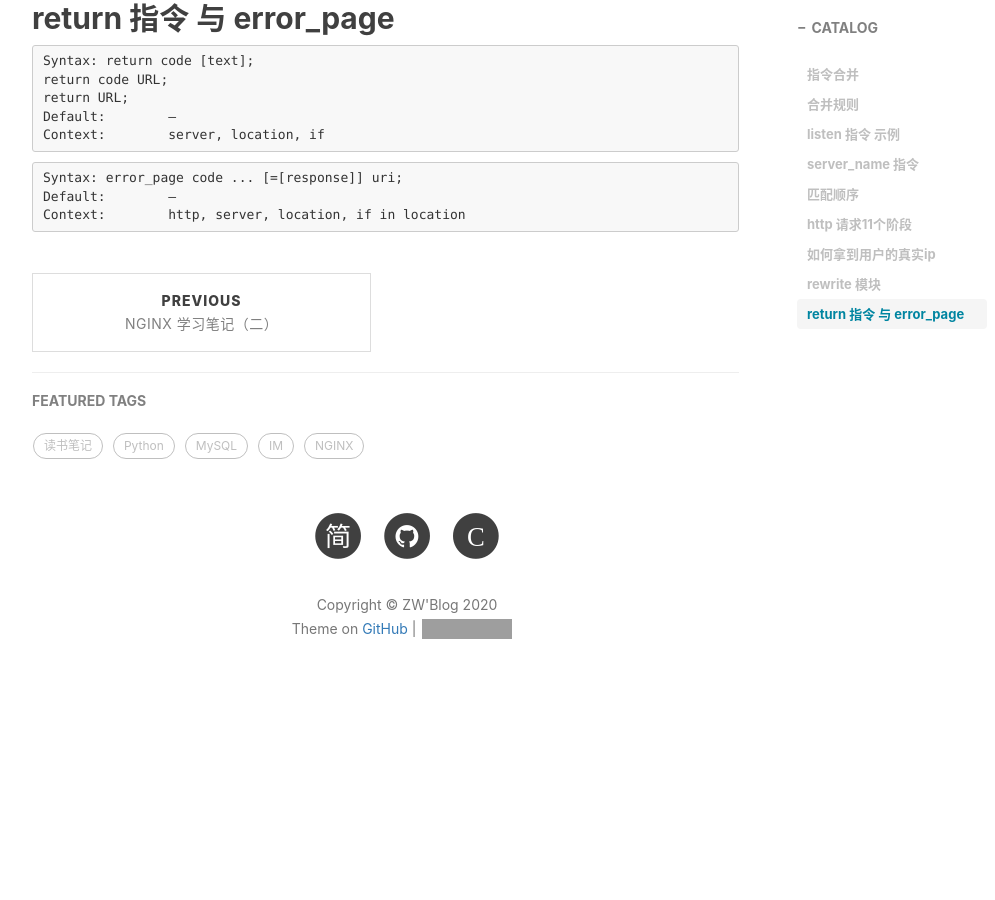
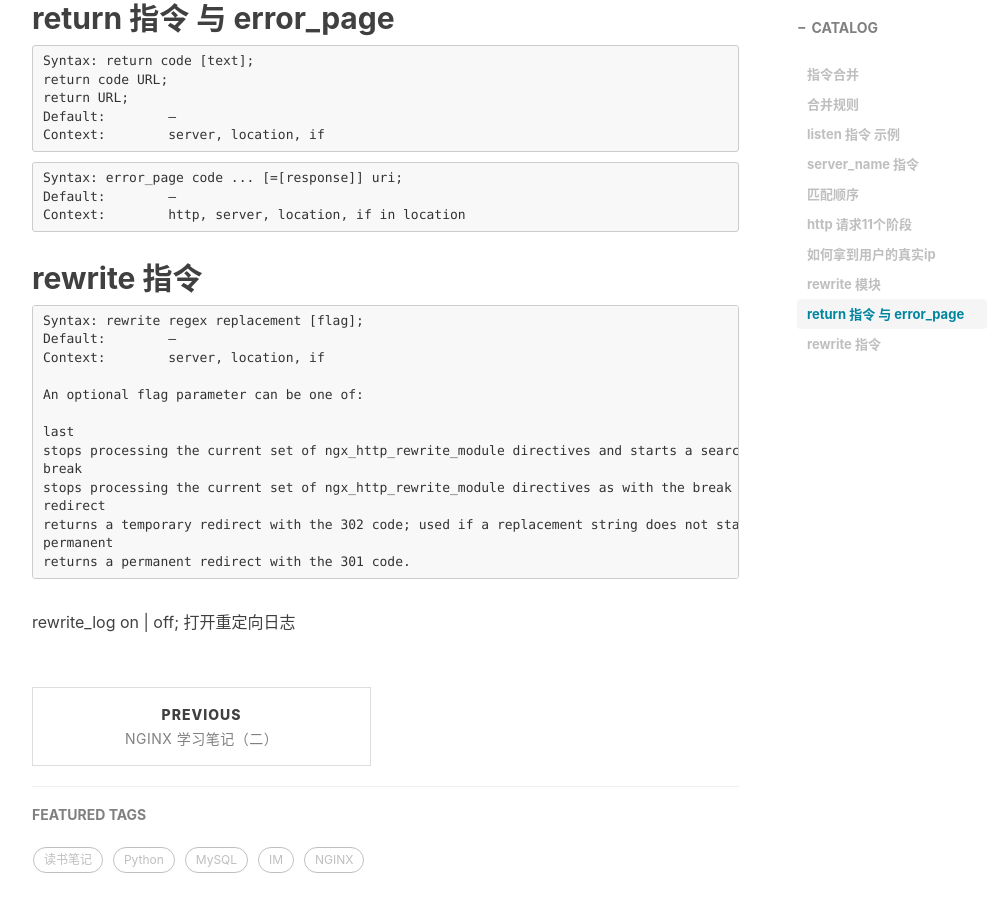
Before and after one commit to GitZW/gitzw.github.io, a Jekyll site: the page built from _posts/2020-11-11-nginx学习笔记三.md, in a window 1280 px wide and 900 px high, scrolled down 1932 px. Shown: the whole window, without its empty margins (233-1228 px from the left). Built offline with Jekyll 4.4.1, drawn with Linux system fonts in a browser that asks for light colours; nearby versions of some CDN libraries; comment, search, counter and statistics services are not loaded; before the commit the page ends 2665 px from its top, so only the background shows below that; grey boxes are pictures that could not be loaded.

Commit message:
nginx 学习笔记三

````diff
--- a/_posts/2020-11-11-nginx学习笔记三.md
+++ b/_posts/2020-11-11-nginx学习笔记三.md
@@ -56,3 +56,22 @@ Syntax:	error_page code ... [=[response]] uri;
 Default:	—
 Context:	http, server, location, if in location
 ```
+
+## rewrite 指令
+```
+Syntax:	rewrite regex replacement [flag];
+Default:	—
+Context:	server, location, if
+
+An optional flag parameter can be one of:
+
+last
+stops processing the current set of ngx_http_rewrite_module directives and starts a search for a new location matching the changed URI;
+break
+stops processing the current set of ngx_http_rewrite_module directives as with the break directive;
+redirect
+returns a temporary redirect with the 302 code; used if a replacement string does not start with “http://”, “https://”, or “$scheme”;
+permanent
+returns a permanent redirect with the 301 code.
+```
+rewrite_log on | off; 打开重定向日志
````
